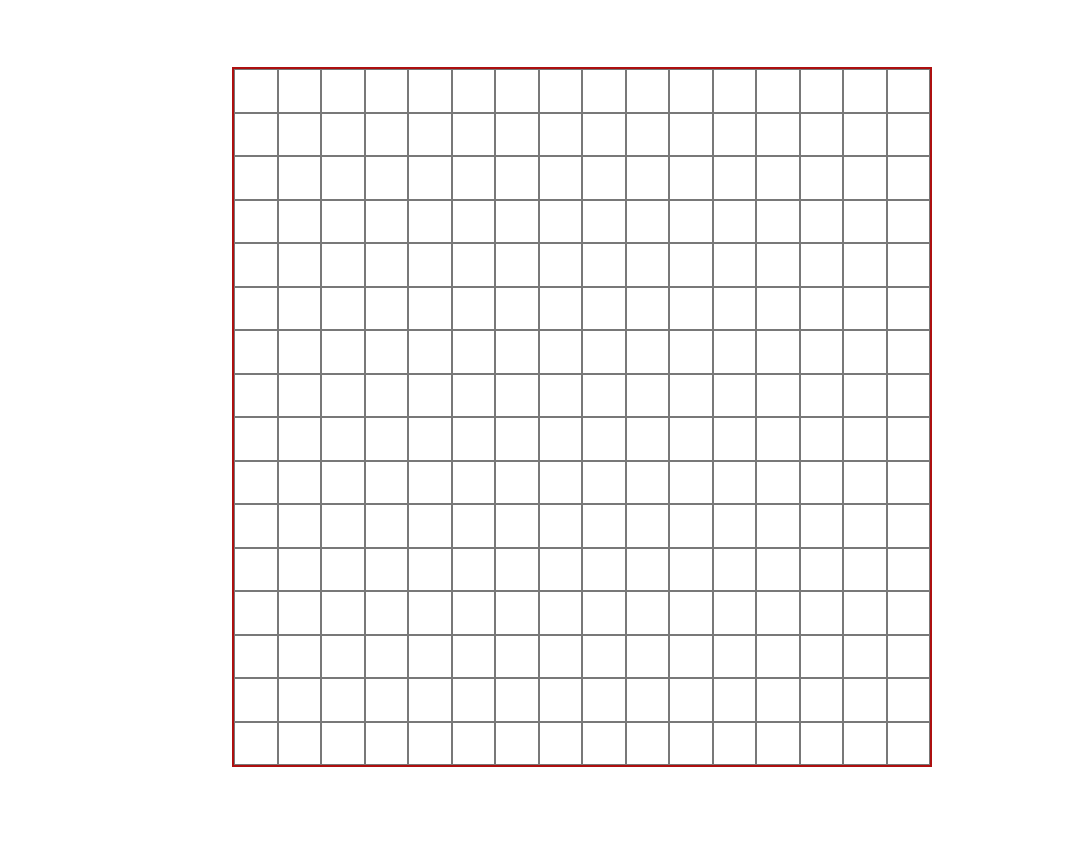
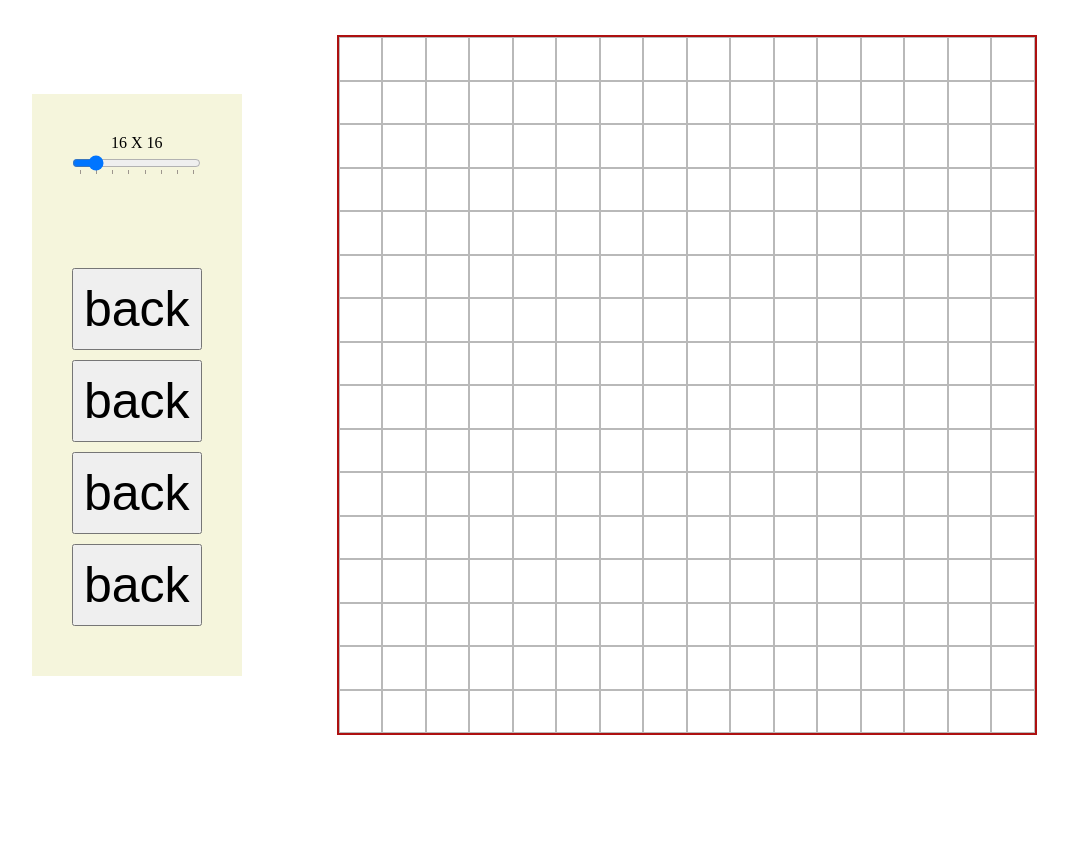
Before and after one commit to JohnM-works/etch-a-sketch, a plain HTML site: page index.html in a window 1280 px wide. Shown: the part 52-900 px from the top of the page, without its empty margins (58-1126 px from the left). After the commit the page ends 837 px from the top, so only its background shows below. Drawn offline with Linux system fonts and the light colour scheme.

Commit message:
add range slider for grid size and add more styles

```diff
--- a/index.html
+++ b/index.html
@@ -8,10 +8,34 @@
 </head>
 <body>
     <div class="container">
-        <div class="button">
-            <button>Grid Size</button>
+        <div class="header">
+            <h1>Etch-A-Sketch</h1>
         </div>
-        <div class="sketch-area"></div>
+        <div class="wrapper">
+            <div class="control-wrapper">
+                <div class="slide-container">
+                    <p class="slide-label">16 X 16<br><p>
+                    <input type="range" class="slideInput" min="8"max="64" id="slide" list="markers" step="8"value="16">
+                    <datalist id="markers">
+                        <option value="8"></option>
+                        <option value="16"></option>
+                        <option value="24"></option>
+                        <option value="32"></option>
+                        <option value="40"></option>
+                        <option value="48"></option>
+                        <option value="56"></option>
+                        <option value="64"></option>
+                    </datalist>
+                </div>
+                <div class="button">
+                    <button>back</button>
+                    <button>back</button>
+                    <button>back</button>
+                    <button>back</button>
+                </div>
+            </div>
+            <div class="sketch-area"></div>
+        </div>
     </div>
 <script src="index.js"></script>
 </body>
--- a/index.js
+++ b/index.js
@@ -1,10 +1,7 @@
 const sketchArea = document.querySelector(".sketch-area");
 const gridSize = document.querySelector(".button");
-
-let gridSide = 700;
-
-sketchArea.style.height = `${gridSide}px`;
-sketchArea.style.width = `${gridSide}px`;
+const slideInput = document.querySelector(".slideInput");
+const slideLabel = document.querySelector(".slide-label");
 
 function createGrid(squares) {
   sketchArea.textContent = "";
@@ -25,13 +22,20 @@ function createGrid(squares) {
   }
 }
 
-gridSize.addEventListener("click", () => {
-  let sign = window.prompt("Please enter a number between 1 to 64");
-  if (sign > 64 || sign < 1) {
-    return alert("Please enter a number between 1 to 64");
-  } else {
-    createGrid(sign);
-  }
+//Events
+//gridSize.addEventListener("click", () => {
+//  let sign = window.prompt("Please enter a number between 1 to 64");
+//  if (sign > 64 || sign < 1) {
+//    return alert("Please enter a number between 1 to 64");
+//  } else {
+//    createGrid(sign);
+//  }
+//});
+
+slideInput.addEventListener("input", (slideEvent) => {
+  inputSize = slideEvent.target.value;
+  slideLabel.textContent = `${inputSize} X ${inputSize}`;
+  createGrid(inputSize);
 });
 
 createGrid(16);
--- a/style.css
+++ b/style.css
@@ -4,21 +4,68 @@
   box-sizing: border-box;
 }
 
-.container {
+.header {
+  text-align: center;
+}
+
+.wrapper {
   display: flex;
-  flex-direction: column;
+  align-items: center;
   justify-content: center;
-  align-items: center;
+  flex-wrap: wrap;
+
+  max-width: 1100px;
+  margin: 0 auto;
 }
 
 .sketch-area {
   display: flex;
+  justify-content: center;
+  align-items: center;
   flex-wrap: wrap;
+  height: 700px;
+  width: 700px;
   background-color: white;
-  margin: 100px auto;
+  margin: 50px auto;
   border: 2px solid rgb(173, 16, 16);
 }
 
 .cell {
-  border: 1px solid rgba(70, 70, 70, 0.726);
+  border: 1px solid rgba(173, 173, 173, 0.849);
 }
+
+.control-wrapper {
+  display: flex;
+  align-items: center;
+  justify-content: center;
+  flex-direction: column;
+  background-color: beige;
+}
+
+.slide-container {
+  text-align: center;
+  padding: 40px;
+}
+
+.button {
+  display: flex;
+  margin-top: 10px ;
+  flex-direction: column;
+  padding: 40px;
+}
+
+.button button {
+  font-size: 50px;
+  padding: 10px;
+  margin-bottom: 10px;
+}
+
+
+
+
+@media screen and (max-width: 600px) {
+  .sketch-area {
+    height: 320px;
+    width: 320px;
+  }
+}
```
